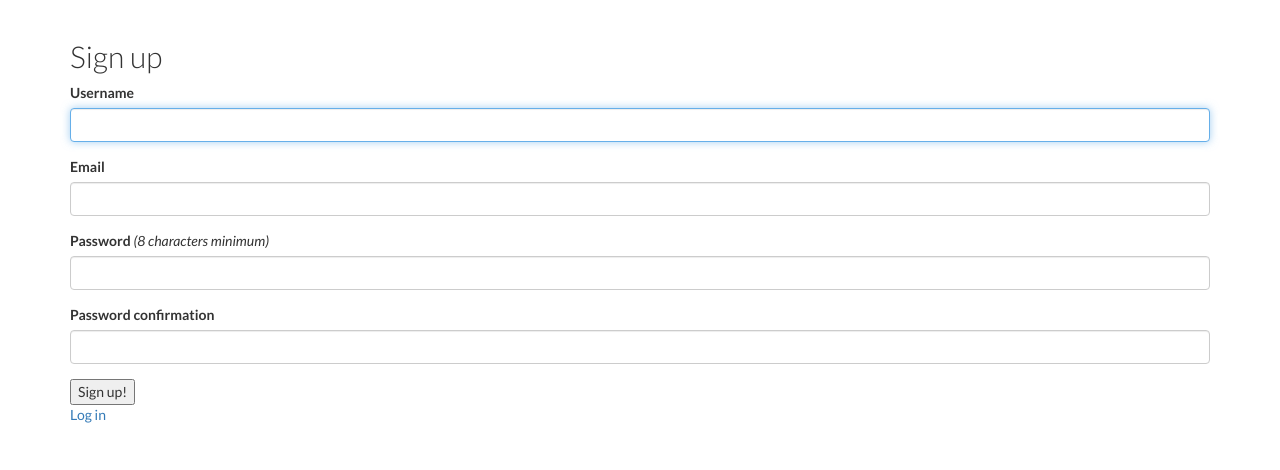
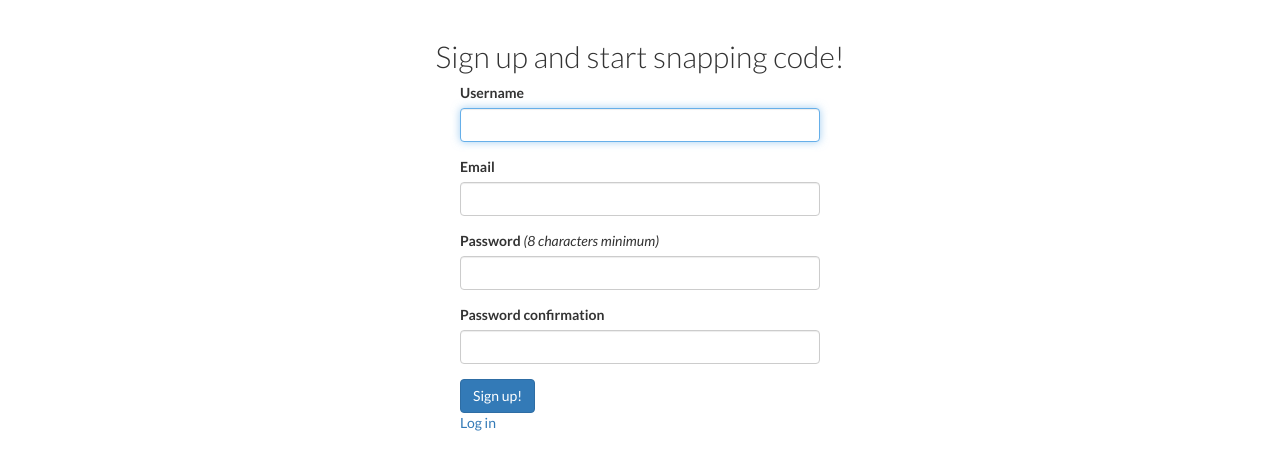
Before and after one commit to BideoWego/codesnapit, a Rails app: page /users/sign_up in a window 1280 px wide. Shown: the part 52-522 px from the top of the page. Run offline with Rails 7, Linux system fonts and the light colour scheme; style sheets or scripts are compiled from the project's sources; some libraries are stand-ins or nearby versions.

Commit message:
member signup

```diff
--- a/app/assets/stylesheets/application.scss
+++ b/app/assets/stylesheets/application.scss
@@ -15,9 +15,10 @@
 
 
 @import
-  'bootstrap_overrides',
+  'bootstrap_extends',
   'shared/colors',
   'shared/globals',
   'shared/logo',
-  'shared/nav'
+  'shared/nav',
+  'shared/forms'
 ;
--- a/app/assets/stylesheets/bootstrap_overrides.scss
+++ b/app/assets/stylesheets/bootstrap_extends.scss
@@ -1,4 +1,3 @@
-// import the CSS framework
 @import "bootstrap-sprockets";
 @import "bootstrap";
 
@@ -21,11 +20,4 @@ form {
     @extend .has-error;
   }
 
-  .error-explanation {
-    color: #a94442;
-    ul {
-      margin-top: 5px;
-    }
-  }
-
 }
--- /dev/null
+++ b/app/assets/stylesheets/shared/_forms.scss
@@ -0,0 +1,6 @@
+.error-explanation {
+  color: $danger;
+  ul {
+    margin-top: 5px;
+  }
+}
--- a/app/views/layouts/application.html.erb
+++ b/app/views/layouts/application.html.erb
@@ -5,7 +5,6 @@
     <meta name="viewport" content="width=device-width, initial-scale=1.0">
 
     <title><%= site_title %></title>
-
 
     <!-- Fonts -->
     <link href='https://fonts.googleapis.com/css?family=Lato:400,100,100italic,300,300italic,400italic,700,700italic,900,900italic' rel='stylesheet' type='text/css'>
--- a/app/views/users/registrations/new.html.erb
+++ b/app/views/users/registrations/new.html.erb
@@ -1,4 +1,13 @@
-<h2>Sign up</h2>
+<div class="row">
+  <div class="col-sm-6 col-sm-offset-3">
+
+    <h2 class="text-center">Sign up and start snapping code!</h2>
+
+  </div>
+</div>
+
+<div class="row">
+  <div class="col-sm-4 col-sm-offset-4">
 
     <%= form_for(resource, as: resource_name, url: registration_path(resource_name)) do |f| %>
 
@@ -10,7 +19,7 @@
       </div>
 
       <div class="form-group">
-    <%= f.label :email %><br />
+        <%= f.label :email %>
         <%= f.email_field :email %>
         <%= render partial: 'shared/form_error',
                    locals: {errors: resource.errors.full_messages_for(:email)} %>
@@ -34,8 +43,11 @@
       </div>
 
 
-  <%= f.submit "Sign up!" %>
+      <%= f.submit "Sign up!", class: "btn btn-primary" %>
 
     <% end %>
 
     <%= render "devise/shared/links" %>
+
+  </div>
+</div>
```
Also changed, not shown: spec/features/users_spec.rb (+2 -2 lines). Lines whose indentation alone changed are shown as unchanged.
